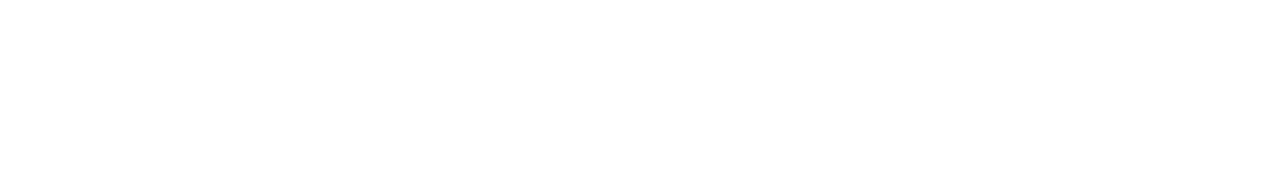
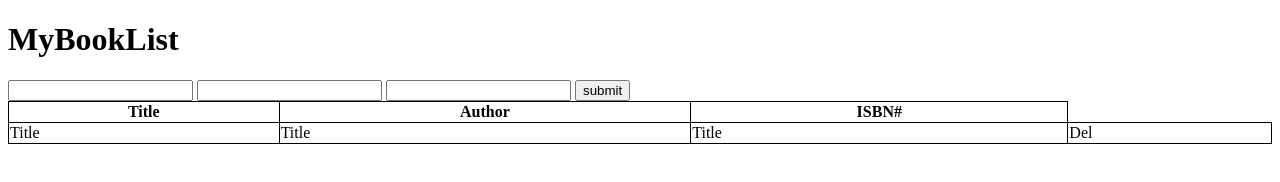
Before and after one commit to acciojob/book-list-sekhsabiruddin, a website: page main.html in a window 1280 px wide. Drawn offline with Linux system fonts and the light colour scheme.

Commit message:
created a submission

```diff
--- a/main.html
+++ b/main.html
@@ -4,6 +4,32 @@
 
 <head>
 	<link rel="stylesheet" href="styles.css">
+	<h1>MyBookList</h1
+	<div class="form-group"></div>
+	<input type="text" id="title">
+	<input type="text" id="author">
+	<input type="text" id="isbn">
+	<Button id="submit">submit</Button>
+	<table class="table">
+
+		<thead>
+			<tr>
+				<th>Title</th>
+				<th>Author</th>
+				<th>ISBN#</th>
+			</tr>
+		</thead>
+		<tbody id="book-list">
+			<tr>
+				<td>Title</td>
+				<td>Title</td>
+				<td>Title</td>
+				<td class="delete">Del</td>
+			</tr>
+
+		</tbody>
+	</table>
+
 </head>
 
 <body>
--- a/script.js
+++ b/script.js
@@ -1 +1,14 @@
 //your JS code here. If required.
+let title = document.getElementById("title").value;
+let author = document.getElementById("author").value;
+let isbn = document.getElementById("isbn").value;
+let submit = document.getElementById("submit");
+let obj ={}
+let arr=[];
+submit.addEventListner("click",function(){
+
+obj={title,authorisbn};
+arr.push(obj);
+alert("success")
+
+});
--- a/styles.css
+++ b/styles.css
@@ -1 +1,11 @@
 /*  your css code here. If applicable */
+table{
+	width:100%;
+border-collapse: collapse;
+
+}
+th,td{
+	border:1px solid black;
+
+
+}
```
